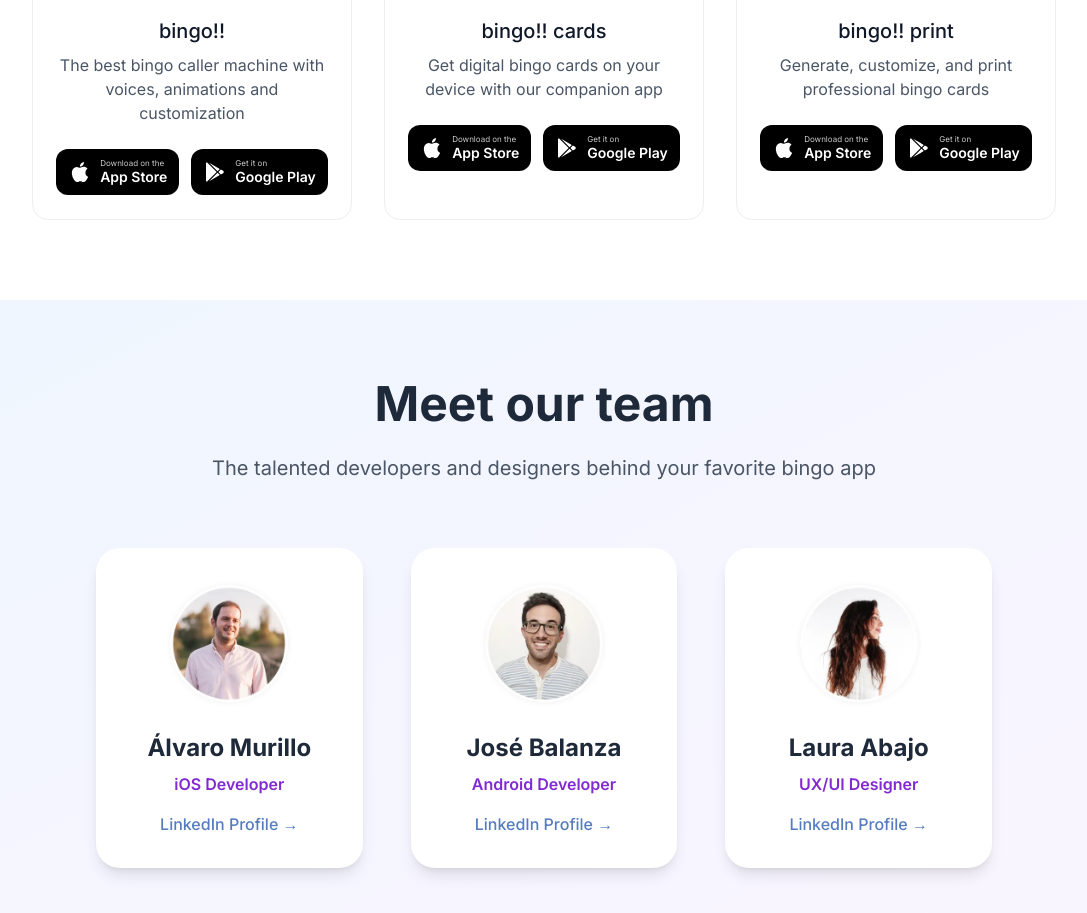
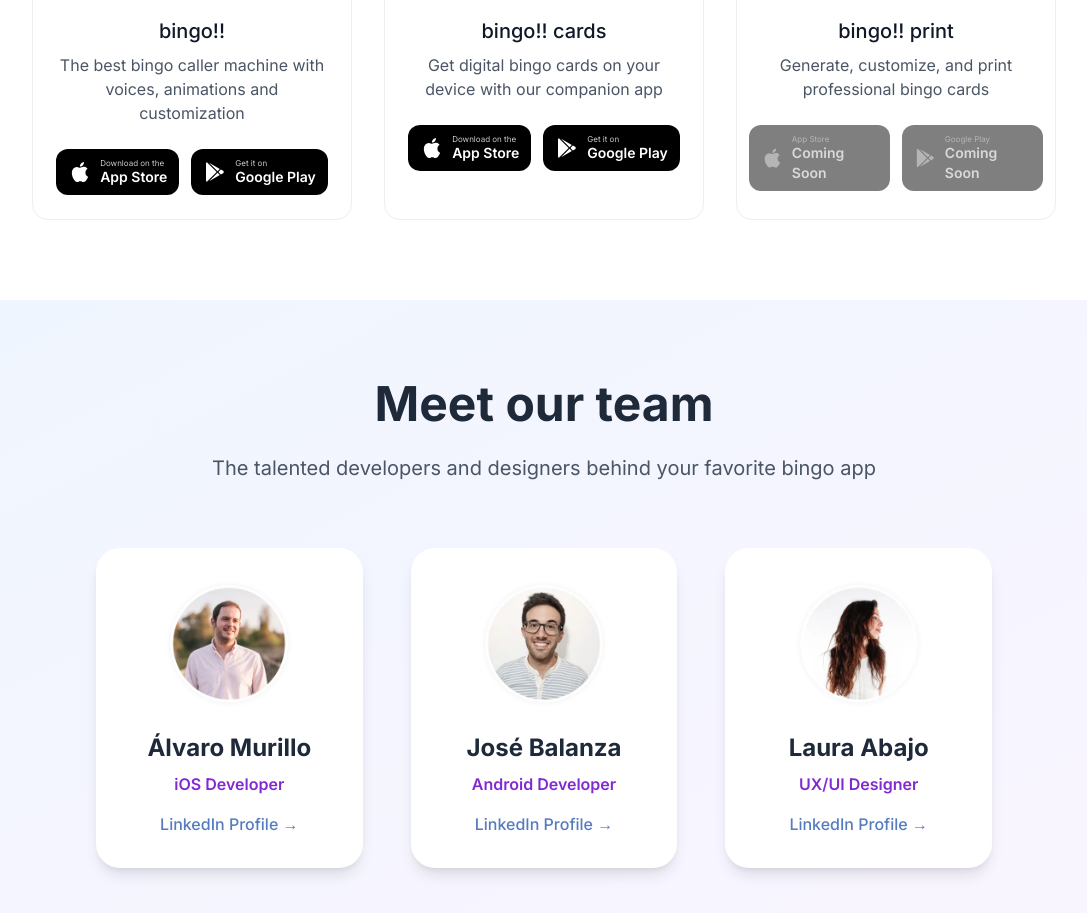
Before and after one commit to wombat-apps/bingo-landing, an Astro site: page / in a window 1280 px wide. Shown: the part 1240-2153 px from the top of the page, without its empty margins (96-1183 px from the left). Built offline with nearby package versions, Linux system fonts and the light colour scheme; Astro itself is replaced by a stand-in of ours.

Commit message:
feat: add coming soon buttons for Print app and localize store buttons
- Comment out Print app store links (not yet published)
- Replace download buttons with disabled "Coming Soon" badges
- Add translations for store button labels (download_on_appstore, get_it_on_google)
- Localize store buttons in AppsFamilySection, BingoLandingPage, CardsLandingPage

```diff
--- a/src/components/AppsFamilySection.astro
+++ b/src/components/AppsFamilySection.astro
@@ -19,8 +19,9 @@ const bingoIosLink = "https://apps.apple.com/app/apple-store/id1505191957?ct=lan
 const bingoAndroidLink = "https://play.google.com/store/apps/details?id=com.wombat.bingoapp";
 const cardsIosLink = "https://apps.apple.com/app/id1510582506?ct=landing";
 const cardsAndroidLink = "https://play.google.com/store/apps/details?id=com.wombat.bingocards";
-const printIosLink = "https://apps.apple.com/app/id6740032513?ct=landing";
-const printAndroidLink = "https://play.google.com/store/apps/details?id=com.wombat.bingoprint";
+// Print app not yet published - uncomment when available
+// const printIosLink = "https://apps.apple.com/app/id6740032513?ct=landing";
+// const printAndroidLink = "https://play.google.com/store/apps/details?id=com.wombat.bingoprint";
 ---
 
 <section id="apps" class="py-20 bg-white">
@@ -46,7 +47,7 @@ const printAndroidLink = "https://play.google.com/store/apps/details?id=com.womb
                             <path d="M18.71 19.5c-.83 1.24-1.71 2.45-3.05 2.47-1.34.03-1.77-.79-3.29-.79-1.53 0-2 .77-3.27.82-1.31.05-2.3-1.32-3.14-2.53C4.25 17 2.94 12.45 4.7 9.39c.87-1.52 2.43-2.48 4.12-2.51 1.28-.02 2.5.87 3.29.87.78 0 2.26-1.07 3.81-.91.65.03 2.47.26 3.64 1.98-.09.06-2.17 1.28-2.15 3.81.03 3.02 2.65 4.03 2.68 4.04-.03.07-.42 1.44-1.38 2.83M13 3.5c.73-.83 1.94-1.46 2.94-1.5.13 1.17-.34 2.35-1.04 3.19-.69.85-1.83 1.51-2.95 1.42-.15-1.15.41-2.35 1.05-3.11z"/>
                         </svg>
                         <div class="text-left">
-                            <div class="text-[8px] opacity-80">Download on the</div>
+                            <div class="text-[8px] opacity-80">{t('download_on_appstore')}</div>
                             <div class="text-sm font-semibold -mt-0.5">App Store</div>
                         </div>
                     </a>
@@ -55,7 +56,7 @@ const printAndroidLink = "https://play.google.com/store/apps/details?id=com.womb
                             <path d="M3,20.5V3.5C3,2.91 3.34,2.39 3.84,2.15L13.69,12L3.84,21.85C3.34,21.6 3,21.09 3,20.5M16.81,15.12L6.05,21.34L14.54,12.85L16.81,15.12M20.16,10.81C20.5,11.08 20.75,11.5 20.75,12C20.75,12.5 20.53,12.9 20.18,13.18L17.89,14.5L15.39,12L17.89,9.5L20.16,10.81M6.05,2.66L16.81,8.88L14.54,11.15L6.05,2.66Z"/>
                         </svg>
                         <div class="text-left">
-                            <div class="text-[8px] opacity-80">Get it on</div>
+                            <div class="text-[8px] opacity-80">{t('get_it_on_google')}</div>
                             <div class="text-sm font-semibold -mt-0.5">Google Play</div>
                         </div>
                     </a>
@@ -77,7 +78,7 @@ const printAndroidLink = "https://play.google.com/store/apps/details?id=com.womb
                             <path d="M18.71 19.5c-.83 1.24-1.71 2.45-3.05 2.47-1.34.03-1.77-.79-3.29-.79-1.53 0-2 .77-3.27.82-1.31.05-2.3-1.32-3.14-2.53C4.25 17 2.94 12.45 4.7 9.39c.87-1.52 2.43-2.48 4.12-2.51 1.28-.02 2.5.87 3.29.87.78 0 2.26-1.07 3.81-.91.65.03 2.47.26 3.64 1.98-.09.06-2.17 1.28-2.15 3.81.03 3.02 2.65 4.03 2.68 4.04-.03.07-.42 1.44-1.38 2.83M13 3.5c.73-.83 1.94-1.46 2.94-1.5.13 1.17-.34 2.35-1.04 3.19-.69.85-1.83 1.51-2.95 1.42-.15-1.15.41-2.35 1.05-3.11z"/>
                         </svg>
                         <div class="text-left">
-                            <div class="text-[8px] opacity-80">Download on the</div>
+                            <div class="text-[8px] opacity-80">{t('download_on_appstore')}</div>
                             <div class="text-sm font-semibold -mt-0.5">App Store</div>
                         </div>
                     </a>
@@ -86,7 +87,7 @@ const printAndroidLink = "https://play.google.com/store/apps/details?id=com.womb
                             <path d="M3,20.5V3.5C3,2.91 3.34,2.39 3.84,2.15L13.69,12L3.84,21.85C3.34,21.6 3,21.09 3,20.5M16.81,15.12L6.05,21.34L14.54,12.85L16.81,15.12M20.16,10.81C20.5,11.08 20.75,11.5 20.75,12C20.75,12.5 20.53,12.9 20.18,13.18L17.89,14.5L15.39,12L17.89,9.5L20.16,10.81M6.05,2.66L16.81,8.88L14.54,11.15L6.05,2.66Z"/>
                         </svg>
                         <div class="text-left">
-                            <div class="text-[8px] opacity-80">Get it on</div>
+                            <div class="text-[8px] opacity-80">{t('get_it_on_google')}</div>
                             <div class="text-sm font-semibold -mt-0.5">Google Play</div>
                         </div>
                     </a>
@@ -102,25 +103,30 @@ const printAndroidLink = "https://play.google.com/store/apps/details?id=com.womb
                     <h3 class="text-xl font-medium text-[#101828] mb-2">bingo!! print</h3>
                 </a>
                 <p class="text-base text-[#4a5565] text-center leading-6 mb-6 px-3">{t('print_app_desc')}</p>
+                <!-- Print app not yet published - uncomment when available -->
                 <div class="flex gap-3 justify-center mb-3">
-                    <a href={printIosLink} class="flex items-center bg-black text-white px-3 py-2 rounded-xl hover:bg-gray-800 transition-colors">
-                        <svg class="w-6 h-6 mr-2" viewBox="0 0 24 24" fill="currentColor">
+                    <!-- <a href={printIosLink} class="flex items-center bg-black text-white px-3 py-2 rounded-xl hover:bg-gray-800 transition-colors"> -->
+                    <div class="flex items-center bg-black/50 text-white/70 px-3 py-2 rounded-xl cursor-not-allowed">
+                        <svg class="w-6 h-6 mr-2 opacity-60" viewBox="0 0 24 24" fill="currentColor">
                             <path d="M18.71 19.5c-.83 1.24-1.71 2.45-3.05 2.47-1.34.03-1.77-.79-3.29-.79-1.53 0-2 .77-3.27.82-1.31.05-2.3-1.32-3.14-2.53C4.25 17 2.94 12.45 4.7 9.39c.87-1.52 2.43-2.48 4.12-2.51 1.28-.02 2.5.87 3.29.87.78 0 2.26-1.07 3.81-.91.65.03 2.47.26 3.64 1.98-.09.06-2.17 1.28-2.15 3.81.03 3.02 2.65 4.03 2.68 4.04-.03.07-.42 1.44-1.38 2.83M13 3.5c.73-.83 1.94-1.46 2.94-1.5.13 1.17-.34 2.35-1.04 3.19-.69.85-1.83 1.51-2.95 1.42-.15-1.15.41-2.35 1.05-3.11z"/>
                         </svg>
                         <div class="text-left">
-                            <div class="text-[8px] opacity-80">Download on the</div>
-                            <div class="text-sm font-semibold -mt-0.5">App Store</div>
+                            <div class="text-[8px] opacity-60">App Store</div>
+                            <div class="text-sm font-semibold -mt-0.5">{t('print_coming_soon')}</div>
                         </div>
-                    </a>
-                    <a href={printAndroidLink} class="flex items-center bg-black text-white px-3 py-2 rounded-xl hover:bg-gray-800 transition-colors">
-                        <svg class="w-6 h-6 mr-2" viewBox="0 0 24 24" fill="currentColor">
+                    </div>
+                    <!-- </a> -->
+                    <!-- <a href={printAndroidLink} class="flex items-center bg-black text-white px-3 py-2 rounded-xl hover:bg-gray-800 transition-colors"> -->
+                    <div class="flex items-center bg-black/50 text-white/70 px-3 py-2 rounded-xl cursor-not-allowed">
+                        <svg class="w-6 h-6 mr-2 opacity-60" viewBox="0 0 24 24" fill="currentColor">
                             <path d="M3,20.5V3.5C3,2.91 3.34,2.39 3.84,2.15L13.69,12L3.84,21.85C3.34,21.6 3,21.09 3,20.5M16.81,15.12L6.05,21.34L14.54,12.85L16.81,15.12M20.16,10.81C20.5,11.08 20.75,11.5 20.75,12C20.75,12.5 20.53,12.9 20.18,13.18L17.89,14.5L15.39,12L17.89,9.5L20.16,10.81M6.05,2.66L16.81,8.88L14.54,11.15L6.05,2.66Z"/>
                         </svg>
                         <div class="text-left">
-                            <div class="text-[8px] opacity-80">Get it on</div>
-                            <div class="text-sm font-semibold -mt-0.5">Google Play</div>
+                            <div class="text-[8px] opacity-60">Google Play</div>
+                            <div class="text-sm font-semibold -mt-0.5">{t('print_coming_soon')}</div>
                         </div>
-                    </a>
+                    </div>
+                    <!-- </a> -->
                 </div>
             </div>
         </div>
--- a/src/components/BingoLandingPage.astro
+++ b/src/components/BingoLandingPage.astro
@@ -180,7 +180,7 @@ function getLanguageLink(targetLang: Language): string {
                                 <path d="M18.71 19.5c-.83 1.24-1.71 2.45-3.05 2.47-1.34.03-1.77-.79-3.29-.79-1.53 0-2 .77-3.27.82-1.31.05-2.3-1.32-3.14-2.53C4.25 17 2.94 12.45 4.7 9.39c.87-1.52 2.43-2.48 4.12-2.51 1.28-.02 2.5.87 3.29.87.78 0 2.26-1.07 3.81-.91.65.03 2.47.26 3.64 1.98-.09.06-2.17 1.28-2.15 3.81.03 3.02 2.65 4.03 2.68 4.04-.03.07-.42 1.44-1.38 2.83M13 3.5c.73-.83 1.94-1.46 2.94-1.5.13 1.17-.34 2.35-1.04 3.19-.69.85-1.83 1.51-2.95 1.42-.15-1.15.41-2.35 1.05-3.11z"/>
                             </svg>
                             <div class="text-left">
-                                <div class="text-xs opacity-80">Download on the</div>
+                                <div class="text-xs opacity-80">{t('download_on_appstore')}</div>
                                 <div class="text-lg font-semibold -mt-1">App Store</div>
                             </div>
                         </a>
@@ -189,7 +189,7 @@ function getLanguageLink(targetLang: Language): string {
                                 <path d="M3,20.5V3.5C3,2.91 3.34,2.39 3.84,2.15L13.69,12L3.84,21.85C3.34,21.6 3,21.09 3,20.5M16.81,15.12L6.05,21.34L14.54,12.85L16.81,15.12M20.16,10.81C20.5,11.08 20.75,11.5 20.75,12C20.75,12.5 20.53,12.9 20.18,13.18L17.89,14.5L15.39,12L17.89,9.5L20.16,10.81M6.05,2.66L16.81,8.88L14.54,11.15L6.05,2.66Z"/>
                             </svg>
                             <div class="text-left">
-                                <div class="text-xs opacity-80">Get it on</div>
+                                <div class="text-xs opacity-80">{t('get_it_on_google')}</div>
                                 <div class="text-lg font-semibold -mt-1">Google Play</div>
                             </div>
                         </a>
@@ -411,7 +411,7 @@ function getLanguageLink(targetLang: Language): string {
                                 <path d="M18.71 19.5c-.83 1.24-1.71 2.45-3.05 2.47-1.34.03-1.77-.79-3.29-.79-1.53 0-2 .77-3.27.82-1.31.05-2.3-1.32-3.14-2.53C4.25 17 2.94 12.45 4.7 9.39c.87-1.52 2.43-2.48 4.12-2.51 1.28-.02 2.5.87 3.29.87.78 0 2.26-1.07 3.81-.91.65.03 2.47.26 3.64 1.98-.09.06-2.17 1.28-2.15 3.81.03 3.02 2.65 4.03 2.68 4.04-.03.07-.42 1.44-1.38 2.83M13 3.5c.73-.83 1.94-1.46 2.94-1.5.13 1.17-.34 2.35-1.04 3.19-.69.85-1.83 1.51-2.95 1.42-.15-1.15.41-2.35 1.05-3.11z"/>
                             </svg>
                             <div class="text-left">
-                                <div class="text-xs opacity-70">Download on the</div>
+                                <div class="text-xs opacity-70">{t('download_on_appstore')}</div>
                                 <div class="text-lg font-semibold -mt-1">App Store</div>
                             </div>
                         </a>
@@ -420,7 +420,7 @@ function getLanguageLink(targetLang: Language): string {
                                 <path d="M3,20.5V3.5C3,2.91 3.34,2.39 3.84,2.15L13.69,12L3.84,21.85C3.34,21.6 3,21.09 3,20.5M16.81,15.12L6.05,21.34L14.54,12.85L16.81,15.12M20.16,10.81C20.5,11.08 20.75,11.5 20.75,12C20.75,12.5 20.53,12.9 20.18,13.18L17.89,14.5L15.39,12L17.89,9.5L20.16,10.81M6.05,2.66L16.81,8.88L14.54,11.15L6.05,2.66Z"/>
                             </svg>
                             <div class="text-left">
-                                <div class="text-xs opacity-70">Get it on</div>
+                                <div class="text-xs opacity-70">{t('get_it_on_google')}</div>
                                 <div class="text-lg font-semibold -mt-1">Google Play</div>
                             </div>
                         </a>
--- a/src/components/CardsLandingPage.astro
+++ b/src/components/CardsLandingPage.astro
@@ -178,7 +178,7 @@ function getLanguageLink(targetLang: Language): string {
                                 <path d="M18.71 19.5c-.83 1.24-1.71 2.45-3.05 2.47-1.34.03-1.77-.79-3.29-.79-1.53 0-2 .77-3.27.82-1.31.05-2.3-1.32-3.14-2.53C4.25 17 2.94 12.45 4.7 9.39c.87-1.52 2.43-2.48 4.12-2.51 1.28-.02 2.5.87 3.29.87.78 0 2.26-1.07 3.81-.91.65.03 2.47.26 3.64 1.98-.09.06-2.17 1.28-2.15 3.81.03 3.02 2.65 4.03 2.68 4.04-.03.07-.42 1.44-1.38 2.83M13 3.5c.73-.83 1.94-1.46 2.94-1.5.13 1.17-.34 2.35-1.04 3.19-.69.85-1.83 1.51-2.95 1.42-.15-1.15.41-2.35 1.05-3.11z"/>
                             </svg>
                             <div class="text-left">
-                                <div class="text-xs opacity-80">Download on the</div>
+                                <div class="text-xs opacity-80">{t('download_on_appstore')}</div>
                                 <div class="text-lg font-semibold -mt-1">App Store</div>
                             </div>
                         </a>
@@ -187,7 +187,7 @@ function getLanguageLink(targetLang: Language): string {
                                 <path d="M3,20.5V3.5C3,2.91 3.34,2.39 3.84,2.15L13.69,12L3.84,21.85C3.34,21.6 3,21.09 3,20.5M16.81,15.12L6.05,21.34L14.54,12.85L16.81,15.12M20.16,10.81C20.5,11.08 20.75,11.5 20.75,12C20.75,12.5 20.53,12.9 20.18,13.18L17.89,14.5L15.39,12L17.89,9.5L20.16,10.81M6.05,2.66L16.81,8.88L14.54,11.15L6.05,2.66Z"/>
                             </svg>
                             <div class="text-left">
-                                <div class="text-xs opacity-80">Get it on</div>
+                                <div class="text-xs opacity-80">{t('get_it_on_google')}</div>
                                 <div class="text-lg font-semibold -mt-1">Google Play</div>
                             </div>
                         </a>
@@ -384,7 +384,7 @@ function getLanguageLink(targetLang: Language): string {
                                 <path d="M18.71 19.5c-.83 1.24-1.71 2.45-3.05 2.47-1.34.03-1.77-.79-3.29-.79-1.53 0-2 .77-3.27.82-1.31.05-2.3-1.32-3.14-2.53C4.25 17 2.94 12.45 4.7 9.39c.87-1.52 2.43-2.48 4.12-2.51 1.28-.02 2.5.87 3.29.87.78 0 2.26-1.07 3.81-.91.65.03 2.47.26 3.64 1.98-.09.06-2.17 1.28-2.15 3.81.03 3.02 2.65 4.03 2.68 4.04-.03.07-.42 1.44-1.38 2.83M13 3.5c.73-.83 1.94-1.46 2.94-1.5.13 1.17-.34 2.35-1.04 3.19-.69.85-1.83 1.51-2.95 1.42-.15-1.15.41-2.35 1.05-3.11z"/>
                             </svg>
                             <div class="text-left">
-                                <div class="text-xs opacity-70">Download on the</div>
+                                <div class="text-xs opacity-70">{t('download_on_appstore')}</div>
                                 <div class="text-lg font-semibold -mt-1">App Store</div>
                             </div>
                         </a>
@@ -393,7 +393,7 @@ function getLanguageLink(targetLang: Language): string {
                                 <path d="M3,20.5V3.5C3,2.91 3.34,2.39 3.84,2.15L13.69,12L3.84,21.85C3.34,21.6 3,21.09 3,20.5M16.81,15.12L6.05,21.34L14.54,12.85L16.81,15.12M20.16,10.81C20.5,11.08 20.75,11.5 20.75,12C20.75,12.5 20.53,12.9 20.18,13.18L17.89,14.5L15.39,12L17.89,9.5L20.16,10.81M6.05,2.66L16.81,8.88L14.54,11.15L6.05,2.66Z"/>
                             </svg>
                             <div class="text-left">
-                                <div class="text-xs opacity-70">Get it on</div>
+                                <div class="text-xs opacity-70">{t('get_it_on_google')}</div>
                                 <div class="text-lg font-semibold -mt-1">Google Play</div>
                             </div>
                         </a>
--- a/src/i18n/translations/shared.ts
+++ b/src/i18n/translations/shared.ts
@@ -11,6 +11,8 @@ export const shared = {
 
     // Common UI
     download_free: "Download free!",
+    download_on_appstore: "Download on the",
+    get_it_on_google: "Get it on",
 
     // Accessibility
     skip_to_content: "Skip to main content",
@@ -42,6 +44,8 @@ export const shared = {
 
     // Common UI
     download_free: "¡Descarga gratis!",
+    download_on_appstore: "Descargar en",
+    get_it_on_google: "Disponible en",
 
     // Accessibility
     skip_to_content: "Saltar al contenido principal",
@@ -73,6 +77,8 @@ export const shared = {
 
     // Common UI
     download_free: "Télécharger gratuitement !",
+    download_on_appstore: "Télécharger sur",
+    get_it_on_google: "Disponible sur",
 
     // Accessibility
     skip_to_content: "Passer au contenu principal",
@@ -104,6 +110,8 @@ export const shared = {
 
     // Common UI
     download_free: "Baixe grátis!",
+    download_on_appstore: "Baixar na",
+    get_it_on_google: "Disponível no",
 
     // Accessibility
     skip_to_content: "Pular para o conteúdo principal",
```
